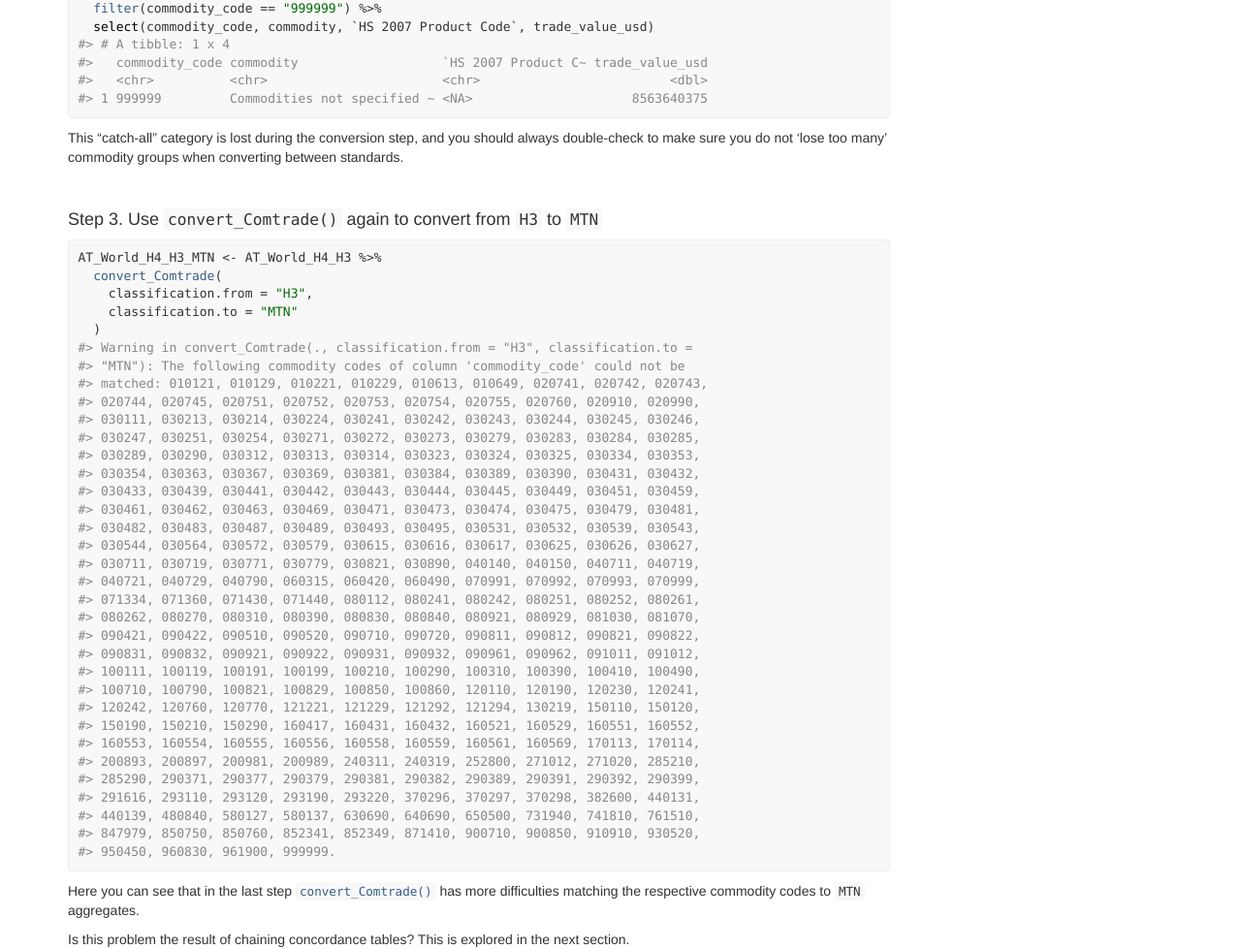
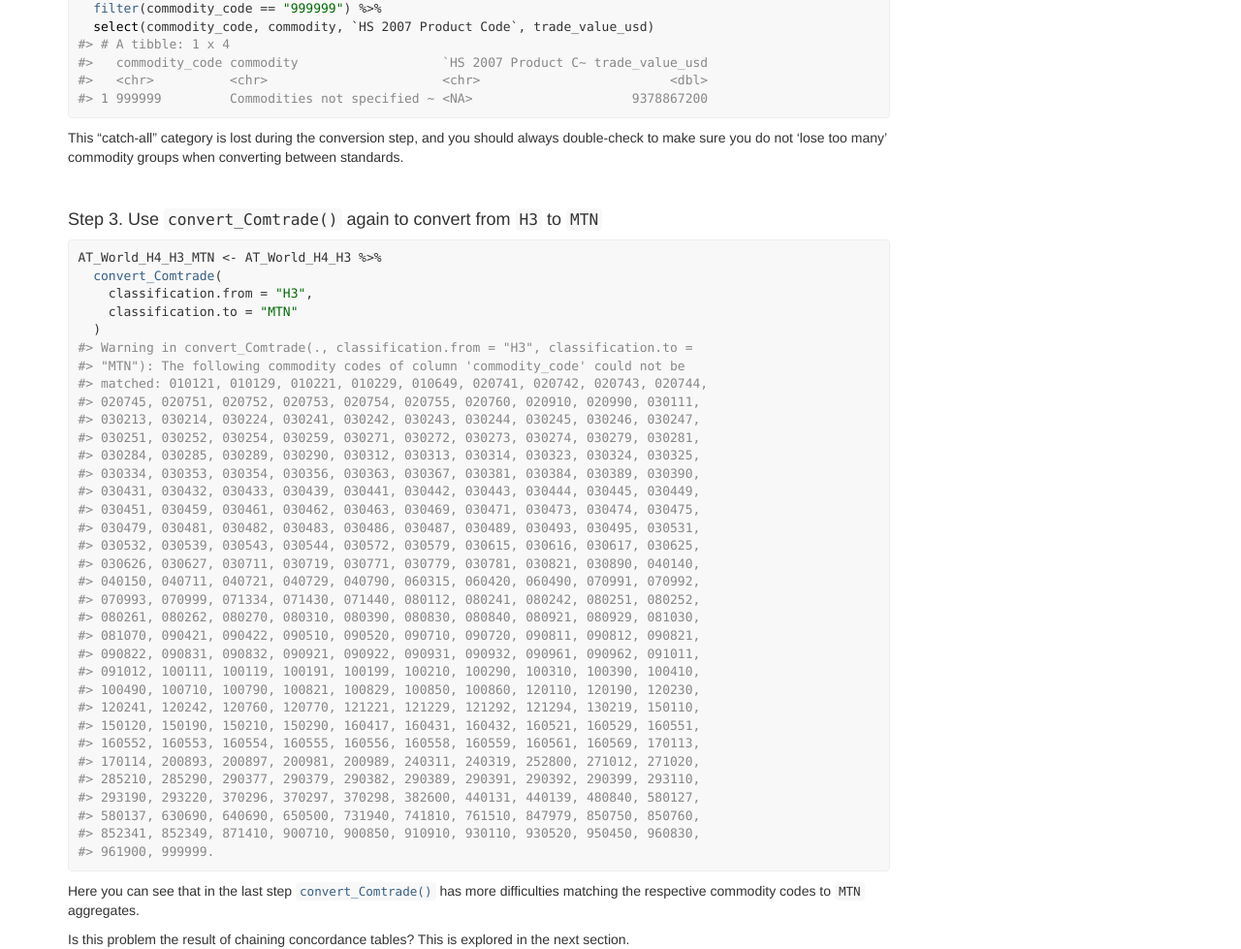
Before and after one commit to amannj/amannj.github.io, a Jekyll site: the page resources/comtradeRggregator/articles/articles/chaining-concordance-tables.html, which Jekyll copies as it is, in a window 1280 px wide and 1400 px high, scrolled down 2362 px. Shown: the part 166-1145 px from the top of the window at 97% size. Built offline with Jekyll 4.4.1, drawn with Linux system fonts in a browser that asks for light colours; nearby versions of some CDN libraries; comment, search, counter and statistics services are not loaded; some of the changed text lies outside the part shown.

Commit message:
update comtradeRggregator webpage

```diff
--- a/resources/comtradeRggregator/articles/articles/chaining-concordance-tables.html
+++ b/resources/comtradeRggregator/articles/articles/chaining-concordance-tables.html
@@ -1181,10 +1181,10 @@
 <h4 class="hasAnchor">
 <a href="#step-1--download-comtrade-data-using-download_comtrade" class="anchor"></a>Step 1. Download Comtrade data using <code>download_Comtrade()</code>
 </h4>
-<p>Let’s again assume we want to download <code>annual</code> global, i.e. <code>World</code>, <code>commodity</code> trade data in <code>USD</code> following the <code>HS2012</code> nomenclature for <code>exports</code> at <code>AG6</code> level reported by <code>Austria</code> in <code>2019</code>:</p>
+<p>Let’s again assume we want to download <code>annual</code> global, i.e. <code>World</code>, <code>commodity</code> trade data in <code>USD</code> following the <code>HS2012</code> nomenclature for <code>exports</code> at <code>AG6</code> level reported by <code>Austria</code> in <code>2018</code>:</p>
 <div class="sourceCode" id="cb2"><pre class="downlit sourceCode r">
 <code class="sourceCode R"><span class="va">AT_World_H4</span> <span class="op">&lt;-</span> <span class="fu"><a href="../../reference/download_Comtrade.html">download_Comtrade</a></span><span class="op">(</span>
-  year <span class="op">=</span> <span class="st">"2019"</span>,
+  year <span class="op">=</span> <span class="st">"2018"</span>,
   frequency <span class="op">=</span> <span class="st">"annual"</span>,
   countries <span class="op">=</span> <span class="st">"Austria"</span>,
   partners <span class="op">=</span> <span class="st">"World"</span>,
@@ -1216,7 +1216,7 @@
 <span class="co">#&gt; # A tibble: 1 x 4</span>
 <span class="co">#&gt;   commodity_code commodity                   `HS 2007 Product C~ trade_value_usd</span>
 <span class="co">#&gt;   &lt;chr&gt;          &lt;chr&gt;                       &lt;chr&gt;                         &lt;dbl&gt;</span>
-<span class="co">#&gt; 1 999999         Commodities not specified ~ &lt;NA&gt;                     8563640375</span></code></pre></div>
+<span class="co">#&gt; 1 999999         Commodities not specified ~ &lt;NA&gt;                     9378867200</span></code></pre></div>
 <p>This “catch-all” category is lost during the conversion step, and you should always double-check to make sure you do not ‘lose too many’ commodity groups when converting between standards.</p>
 </div>
 <div id="step-3--use-convert_comtrade-again-to-convert-from-h3-to-mtn" class="section level4">
@@ -1231,33 +1231,33 @@
   <span class="op">)</span>
 <span class="co">#&gt; Warning in convert_Comtrade(., classification.from = "H3", classification.to =</span>
 <span class="co">#&gt; "MTN"): The following commodity codes of column 'commodity_code' could not be</span>
-<span class="co">#&gt; matched: 010121, 010129, 010221, 010229, 010613, 010649, 020741, 020742, 020743,</span>
-<span class="co">#&gt; 020744, 020745, 020751, 020752, 020753, 020754, 020755, 020760, 020910, 020990,</span>
-<span class="co">#&gt; 030111, 030213, 030214, 030224, 030241, 030242, 030243, 030244, 030245, 030246,</span>
-<span class="co">#&gt; 030247, 030251, 030254, 030271, 030272, 030273, 030279, 030283, 030284, 030285,</span>
-<span class="co">#&gt; 030289, 030290, 030312, 030313, 030314, 030323, 030324, 030325, 030334, 030353,</span>
-<span class="co">#&gt; 030354, 030363, 030367, 030369, 030381, 030384, 030389, 030390, 030431, 030432,</span>
-<span class="co">#&gt; 030433, 030439, 030441, 030442, 030443, 030444, 030445, 030449, 030451, 030459,</span>
-<span class="co">#&gt; 030461, 030462, 030463, 030469, 030471, 030473, 030474, 030475, 030479, 030481,</span>
-<span class="co">#&gt; 030482, 030483, 030487, 030489, 030493, 030495, 030531, 030532, 030539, 030543,</span>
-<span class="co">#&gt; 030544, 030564, 030572, 030579, 030615, 030616, 030617, 030625, 030626, 030627,</span>
-<span class="co">#&gt; 030711, 030719, 030771, 030779, 030821, 030890, 040140, 040150, 040711, 040719,</span>
-<span class="co">#&gt; 040721, 040729, 040790, 060315, 060420, 060490, 070991, 070992, 070993, 070999,</span>
-<span class="co">#&gt; 071334, 071360, 071430, 071440, 080112, 080241, 080242, 080251, 080252, 080261,</span>
-<span class="co">#&gt; 080262, 080270, 080310, 080390, 080830, 080840, 080921, 080929, 081030, 081070,</span>
-<span class="co">#&gt; 090421, 090422, 090510, 090520, 090710, 090720, 090811, 090812, 090821, 090822,</span>
-<span class="co">#&gt; 090831, 090832, 090921, 090922, 090931, 090932, 090961, 090962, 091011, 091012,</span>
-<span class="co">#&gt; 100111, 100119, 100191, 100199, 100210, 100290, 100310, 100390, 100410, 100490,</span>
-<span class="co">#&gt; 100710, 100790, 100821, 100829, 100850, 100860, 120110, 120190, 120230, 120241,</span>
-<span class="co">#&gt; 120242, 120760, 120770, 121221, 121229, 121292, 121294, 130219, 150110, 150120,</span>
-<span class="co">#&gt; 150190, 150210, 150290, 160417, 160431, 160432, 160521, 160529, 160551, 160552,</span>
-<span class="co">#&gt; 160553, 160554, 160555, 160556, 160558, 160559, 160561, 160569, 170113, 170114,</span>
-<span class="co">#&gt; 200893, 200897, 200981, 200989, 240311, 240319, 252800, 271012, 271020, 285210,</span>
-<span class="co">#&gt; 285290, 290371, 290377, 290379, 290381, 290382, 290389, 290391, 290392, 290399,</span>
-<span class="co">#&gt; 291616, 293110, 293120, 293190, 293220, 370296, 370297, 370298, 382600, 440131,</span>
-<span class="co">#&gt; 440139, 480840, 580127, 580137, 630690, 640690, 650500, 731940, 741810, 761510,</span>
-<span class="co">#&gt; 847979, 850750, 850760, 852341, 852349, 871410, 900710, 900850, 910910, 930520,</span>
-<span class="co">#&gt; 950450, 960830, 961900, 999999.</span></code></pre></div>
+<span class="co">#&gt; matched: 010121, 010129, 010221, 010229, 010649, 020741, 020742, 020743, 020744,</span>
+<span class="co">#&gt; 020745, 020751, 020752, 020753, 020754, 020755, 020760, 020910, 020990, 030111,</span>
+<span class="co">#&gt; 030213, 030214, 030224, 030241, 030242, 030243, 030244, 030245, 030246, 030247,</span>
+<span class="co">#&gt; 030251, 030252, 030254, 030259, 030271, 030272, 030273, 030274, 030279, 030281,</span>
+<span class="co">#&gt; 030284, 030285, 030289, 030290, 030312, 030313, 030314, 030323, 030324, 030325,</span>
+<span class="co">#&gt; 030334, 030353, 030354, 030356, 030363, 030367, 030381, 030384, 030389, 030390,</span>
+<span class="co">#&gt; 030431, 030432, 030433, 030439, 030441, 030442, 030443, 030444, 030445, 030449,</span>
+<span class="co">#&gt; 030451, 030459, 030461, 030462, 030463, 030469, 030471, 030473, 030474, 030475,</span>
+<span class="co">#&gt; 030479, 030481, 030482, 030483, 030486, 030487, 030489, 030493, 030495, 030531,</span>
+<span class="co">#&gt; 030532, 030539, 030543, 030544, 030572, 030579, 030615, 030616, 030617, 030625,</span>
+<span class="co">#&gt; 030626, 030627, 030711, 030719, 030771, 030779, 030781, 030821, 030890, 040140,</span>
+<span class="co">#&gt; 040150, 040711, 040721, 040729, 040790, 060315, 060420, 060490, 070991, 070992,</span>
+<span class="co">#&gt; 070993, 070999, 071334, 071430, 071440, 080112, 080241, 080242, 080251, 080252,</span>
+<span class="co">#&gt; 080261, 080262, 080270, 080310, 080390, 080830, 080840, 080921, 080929, 081030,</span>
+<span class="co">#&gt; 081070, 090421, 090422, 090510, 090520, 090710, 090720, 090811, 090812, 090821,</span>
+<span class="co">#&gt; 090822, 090831, 090832, 090921, 090922, 090931, 090932, 090961, 090962, 091011,</span>
+<span class="co">#&gt; 091012, 100111, 100119, 100191, 100199, 100210, 100290, 100310, 100390, 100410,</span>
+<span class="co">#&gt; 100490, 100710, 100790, 100821, 100829, 100850, 100860, 120110, 120190, 120230,</span>
+<span class="co">#&gt; 120241, 120242, 120760, 120770, 121221, 121229, 121292, 121294, 130219, 150110,</span>
+<span class="co">#&gt; 150120, 150190, 150210, 150290, 160417, 160431, 160432, 160521, 160529, 160551,</span>
+<span class="co">#&gt; 160552, 160553, 160554, 160555, 160556, 160558, 160559, 160561, 160569, 170113,</span>
+<span class="co">#&gt; 170114, 200893, 200897, 200981, 200989, 240311, 240319, 252800, 271012, 271020,</span>
+<span class="co">#&gt; 285210, 285290, 290377, 290379, 290382, 290389, 290391, 290392, 290399, 293110,</span>
+<span class="co">#&gt; 293190, 293220, 370296, 370297, 370298, 382600, 440131, 440139, 480840, 580127,</span>
+<span class="co">#&gt; 580137, 630690, 640690, 650500, 731940, 741810, 761510, 847979, 850750, 850760,</span>
+<span class="co">#&gt; 852341, 852349, 871410, 900710, 900850, 910910, 930110, 930520, 950450, 960830,</span>
+<span class="co">#&gt; 961900, 999999.</span></code></pre></div>
 <p>Here you can see that in the last step <code><a href="../../reference/convert_Comtrade.html">convert_Comtrade()</a></code> has more difficulties matching the respective commodity codes to <code>MTN</code> aggregates.</p>
 <p>Is this problem the result of chaining concordance tables? This is explored in the next section.</p>
 </div>
@@ -1273,7 +1273,7 @@
 <p>As we want to compare the quality of the results when using chained concordance tables (and not the quality of the official concordance table between <code>H3</code> and <code>MTN</code>), we also download <code>H3</code> trade data directly and convert it to <code>MTN</code> using official concordance tables only (i.e. no chaining of concordance tables).</p>
 <div class="sourceCode" id="cb6"><pre class="downlit sourceCode r">
 <code class="sourceCode R"><span class="va">AT_World_H3_MTN</span> <span class="op">&lt;-</span> <span class="fu"><a href="../../reference/download_Comtrade.html">download_Comtrade</a></span><span class="op">(</span>
-  year <span class="op">=</span> <span class="st">"2019"</span>,
+  year <span class="op">=</span> <span class="st">"2018"</span>,
   frequency <span class="op">=</span> <span class="st">"annual"</span>,
   countries <span class="op">=</span> <span class="st">"Austria"</span>,
   partners <span class="op">=</span> <span class="st">"World"</span>,
@@ -1332,16 +1332,16 @@
 Absolute difference to <code>AT_World_H4</code>
 </td>
 <td style="text-align:right;">
-0
+0.00000e+00
 </td>
 <td style="text-align:right;">
-8563640375
+9378867200
 </td>
 <td style="text-align:right;">
-12322081433
+13615557288
 </td>
 <td style="text-align:right;">
-8577560744
+9390401998
 </td>
 </tr>
 <tr>
--- a/resources/comtradeRggregator/articles/comtradeRggregator.html
+++ b/resources/comtradeRggregator/articles/comtradeRggregator.html
@@ -58,6 +58,9 @@
   </a>
   <ul class="dropdown-menu" role="menu">
 <li>
+      <a href="../articles/articles/chaining-concordance-tables.html">Chaining concordance tables</a>
+    </li>
+    <li>
       <a href="../articles/handling-errors.html">Handling error messages</a>
     </li>
   </ul>
--- a/resources/comtradeRggregator/articles/handling-errors.html
+++ b/resources/comtradeRggregator/articles/handling-errors.html
@@ -57,7 +57,7 @@
   </a>
   <ul class="dropdown-menu" role="menu">
 <li>
-      <a href="../articles/articles/chaining-concordance-tables.html">Chaining Concordance Tables</a>
+      <a href="../articles/articles/chaining-concordance-tables.html">Chaining concordance tables</a>
     </li>
     <li>
       <a href="../articles/handling-errors.html">Handling error messages</a>
--- a/resources/comtradeRggregator/pkgdown.yml
+++ b/resources/comtradeRggregator/pkgdown.yml
@@ -5,4 +5,4 @@
   articles/chaining-concordance-tables: chaining-concordance-tables.html
   comtradeRggregator: comtradeRggregator.html
   handling-errors: handling-errors.html
-last_built: 2021-06-21T18:42Z
+last_built: 2021-06-22T16:47Z
```
Also changed, not shown: other parts of resources/comtradeRggregator/articles/articles/chaining-concordance-tables.html (+7 -7 lines), resources/comtradeRggregator/index.html (+27 -26 lines), resources/comtradeRggregator/reference/Comtrade_DA.html (+15 -1 lines).
